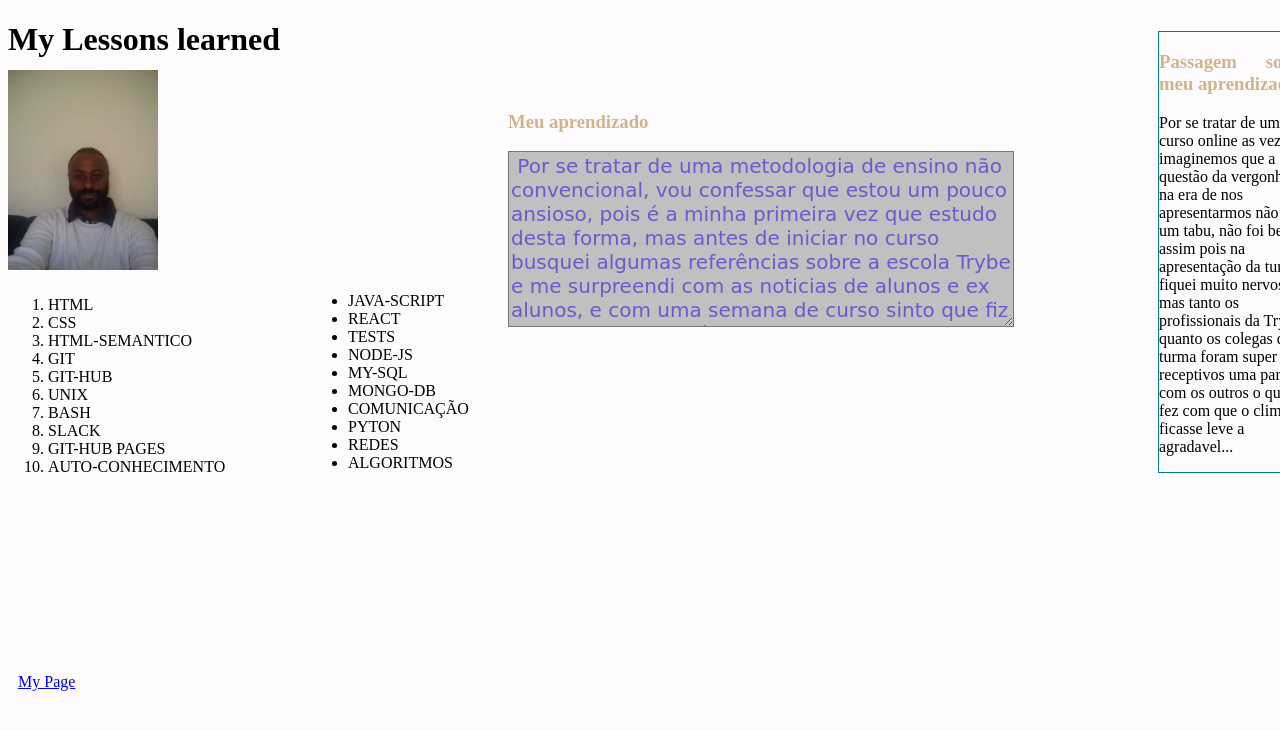
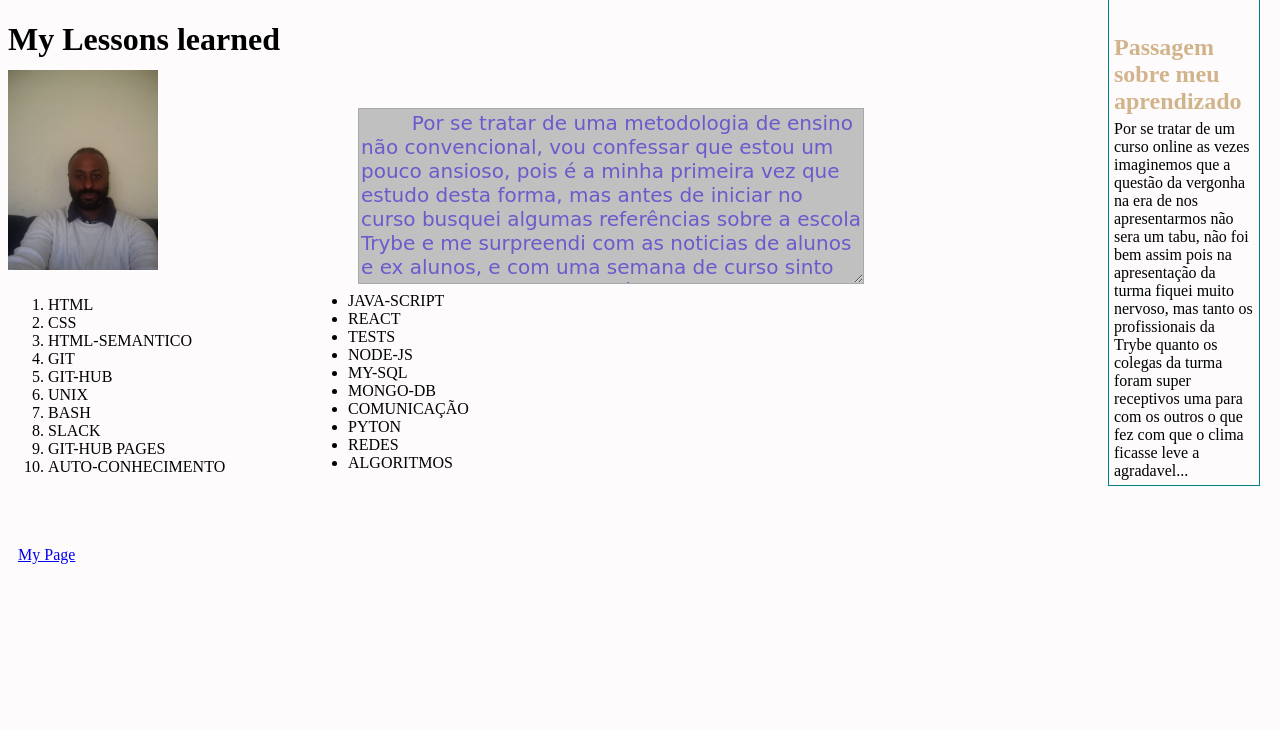
Before and after one commit to SCALAMBRINESOUZA/sharedProjects, a website: page project-lessons-learned/index.html in a window 1280 px wide. Shown: the top 730 px of the page. Drawn offline with Linux system fonts and the light colour scheme.

Commit message:
fix syntax for aprove in the achecker

```diff
--- a/project-lessons-learned/index.html
+++ b/project-lessons-learned/index.html
@@ -44,14 +44,14 @@
         </ul>
       </section>
       <article id="artigo">
-        <h3>Meu aprendizado</h3>
-<textarea maxlength="600" minlength="300">
- Por se tratar de uma metodologia de ensino não convencional, vou confessar que estou um pouco ansioso, pois é a minha primeira vez que estudo desta forma, mas antes de iniciar no curso busquei algumas referências sobre a escola Trybe e me surpreendi com as noticias de alunos e ex alunos, e com uma semana de curso sinto que fiz a escolha correta, é um pouco puxado, sim, mas o fato de termos que aprender a aprender é sensacional sem contar que a didática é 100% mão na massa, super empolgado e entusiasmado, para quem futuramente ler este artigo não hesite em vir estudar conosco #VQV
-</textarea>
+        <label for="my_lessons">Meu Aprendizado</label>
+        <textarea id="my_lessons" disabled maxlength="600" minlength="300">
+        Por se tratar de uma metodologia de ensino não convencional, vou confessar que estou um pouco ansioso, pois é a minha primeira vez que estudo desta forma, mas antes de iniciar no curso busquei algumas referências sobre a escola Trybe e me surpreendi com as noticias de alunos e ex alunos, e com uma semana de curso sinto que fiz a escolha correta, é um pouco puxado, sim, mas o fato de termos que aprender a aprender é sensacional sem contar que a didática é 100% mão na massa, super empolgado e entusiasmado, para quem futuramente ler este artigo não hesite em vir estudar conosco #VQV
+        </textarea>
       </article>
       <section>
         <aside>
-          <h3>Passagem sobre meu aprendizado</h3>
+          <h2>Passagem sobre meu aprendizado</h2>
             <p>Por se tratar de um curso online as vezes imaginemos que
               a questão da vergonha na era de nos apresentarmos não sera um tabu, não foi bem assim
               pois na apresentação da turma fiquei muito nervoso, mas tanto os profissionais da Trybe quanto
--- a/project-lessons-learned/style.css
+++ b/project-lessons-learned/style.css
@@ -32,7 +32,7 @@ section ul li {
 
 #artigo {
     position: relative;
-    margin-left: 500px;
+    margin-left: 350px;
     bottom: 300px;
 }
 
@@ -42,12 +42,22 @@ section ul li {
     font-family: cursive;
     font-size: 20px;
     background-color: silver;
-    color:slateblue
+    color:slateblue;
+    float: inline-start;
 }
 
-h3 {
+label {
+    bottom: 200px;
+    position: relative;
+    color:tan;
+    font-weight: 800;
+    font-size: 20px;
+    left: 310px;
+}
+
+h2 {
     color: tan;
-    text-align: justify;
+    margin: 5px;
 }
 
 aside {
@@ -55,6 +65,9 @@ aside {
     border: teal solid 1px;
     position: relative;
     left: 1100px;
-    bottom: 650px;
-    margin: 50px;
+    bottom: 550px;
 }
+
+p {
+    margin: 5px;
+}
```
